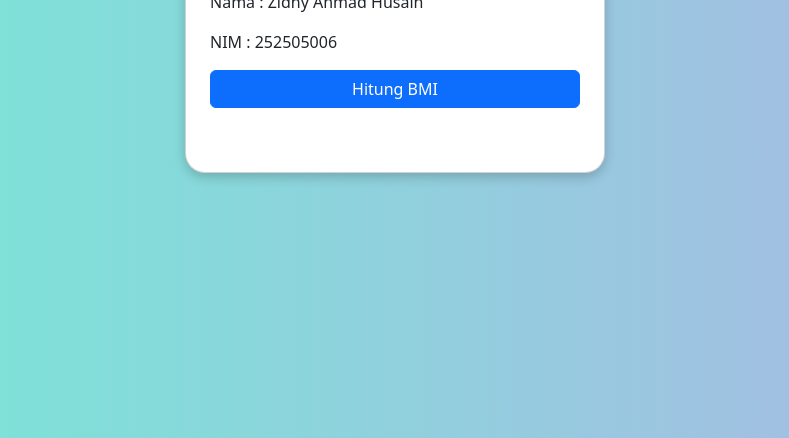
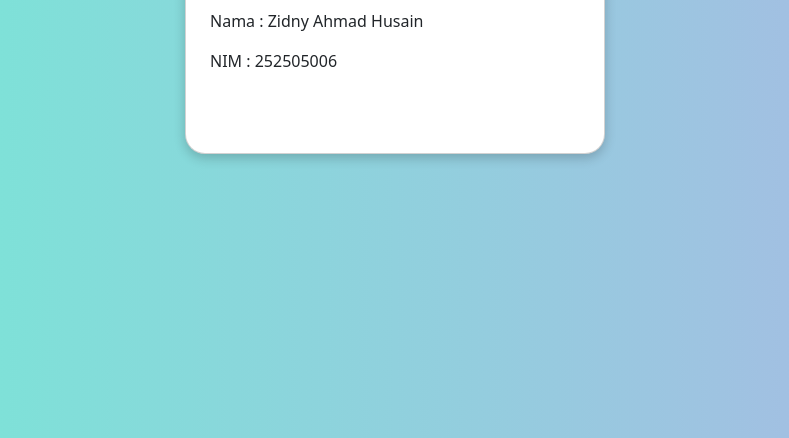
Before and after one commit to zidnyahmad/tugas-matematika-informatika, a plain HTML site: page index.html in a window 1280 px wide. Shown: the part 362-800 px from the top of the page, without its empty margins (245-1034 px from the left). Drawn offline with nearby package versions, Linux system fonts and the light colour scheme.

Commit message:
index.html1

```diff
--- a/index.html
+++ b/index.html
@@ -33,8 +33,6 @@
       <h2 Class = "Teks-Center mb-4 Teks-Primary">UAS MAFI</h2>
       <p>Nama : Zidny Ahmad Husain</p>
       <p>NIM : 252505006</p>
-
-        <button class="btn btn-primary w-100" onclick="calculateBMI()">Hitung BMI</button>
 
       <div class="mt-4 text-center">
         <p id="result" class="text-dark"></p>
```
